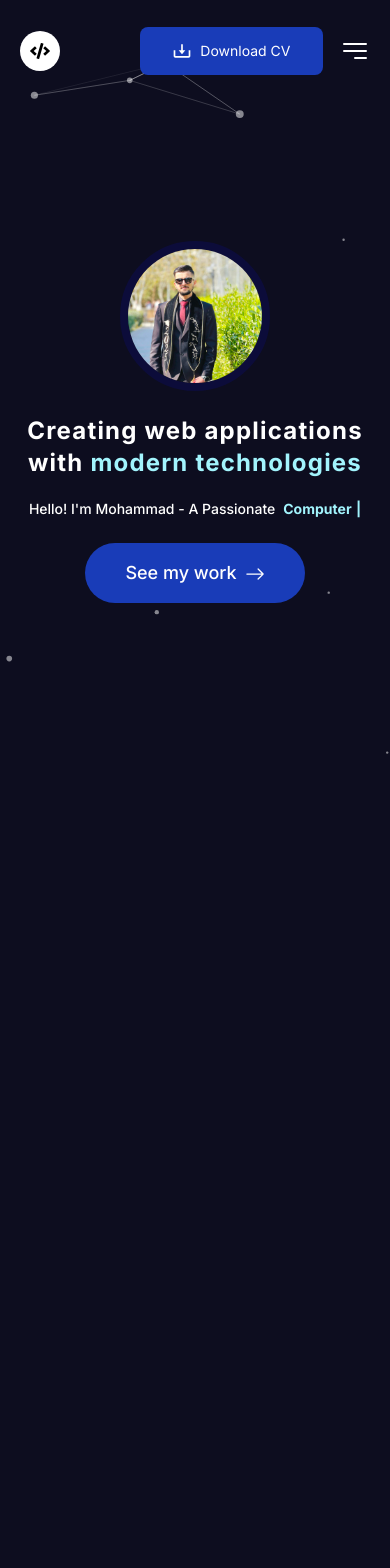
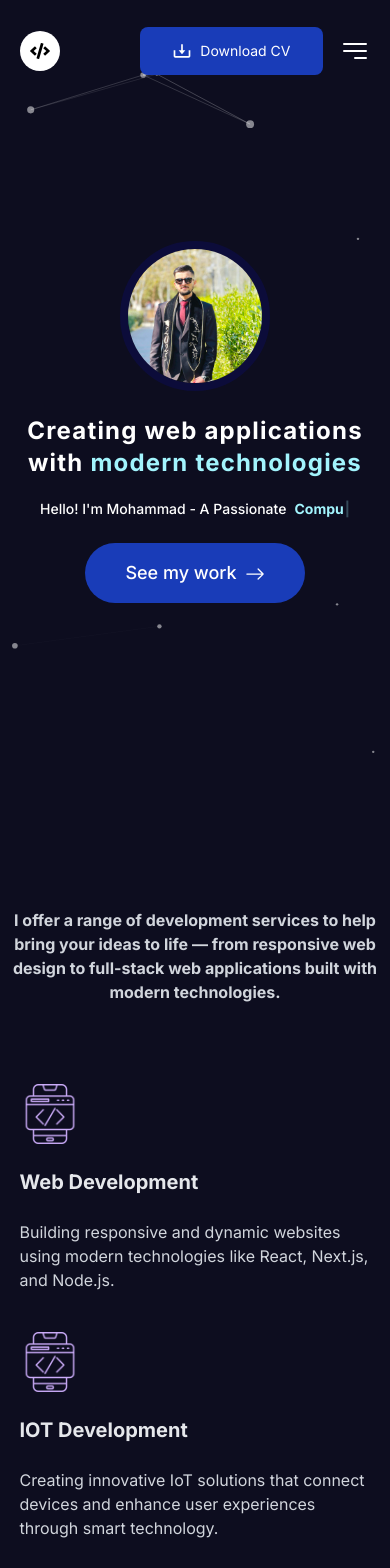
Before and after one commit to mohammadsalameen/Portfolio, a Next.js app: page / in a window 390 px wide. Shown: the top 1568 px of the page. Before the commit the page ends 844 px from the top, so only its background shows below. Built offline with nearby package versions, Linux system fonts and the light colour scheme.

Commit message:
Add a Responsive Services Section

```diff
--- a/components/Home/Home.tsx
+++ b/components/Home/Home.tsx
@@ -1,10 +1,12 @@
 import React from 'react'
 import Hero from './Hero/Hero'
+import Services from '../Services/Service'
 
 const Home = () => {
   return (
     <div className='overflow-hidden '>
       <Hero />
+      <Services />
     </div>
   )
 }
--- /dev/null
+++ b/components/Services/Service.tsx
@@ -0,0 +1,32 @@
+import React from "react";
+import ServiceCard from "./ServiceCard";
+
+const Services = () => {
+  return (
+    <div className="pt-16 pb-16">
+      <p className="text-center text-gray-300 max-w-xl mx-auto lg:text-2xl font-bold mb-10">
+        I offer a range of development services to help bring your ideas to life
+        — from responsive web design to full-stack web applications built with
+        modern technologies.
+      </p>
+      <div className="w-[90%] sm:w-[70%] mx-auto grid grid-cols-1 md:grid-cols-2 xl:grid-cols-4 gap-10 mt-20 items-center">
+        <div>
+          <ServiceCard
+            icon="/images/s2.png"
+            name="Web Development"
+            description="Building responsive and dynamic websites using modern technologies like React, Next.js, and Node.js."
+          />
+        </div>
+        <div>
+            <ServiceCard
+            icon = '/images/s2.png'
+            name = 'IOT Development'
+            description = 'Creating innovative IoT solutions that connect devices and enhance user experiences through smart technology.'
+              />
+        </div>
+      </div>
+    </div>
+  );
+};
+
+export default Services;
--- /dev/null
+++ b/components/Services/ServiceCard.tsx
@@ -0,0 +1,20 @@
+import React from 'react'
+import Image from 'next/image'
+interface IProps {
+    icon : string;
+    name : string;
+    description : string;
+}
+const ServiceCard = ({icon, name, description} : IProps) => {
+  return (
+    <div>
+      <Image src={icon} alt='image' width={60} height={60} />
+      <h1 className='mt-6 text-xl md:text-2xl font-bold text-gray-200'>
+        {name}
+      </h1>
+      <p className='mt-6 text-gray-300'>{description}</p>
+    </div>
+  )
+}
+
+export default ServiceCard
```
Also changed, not shown: public/images/c1.png (deleted), public/images/s2.png (added).
